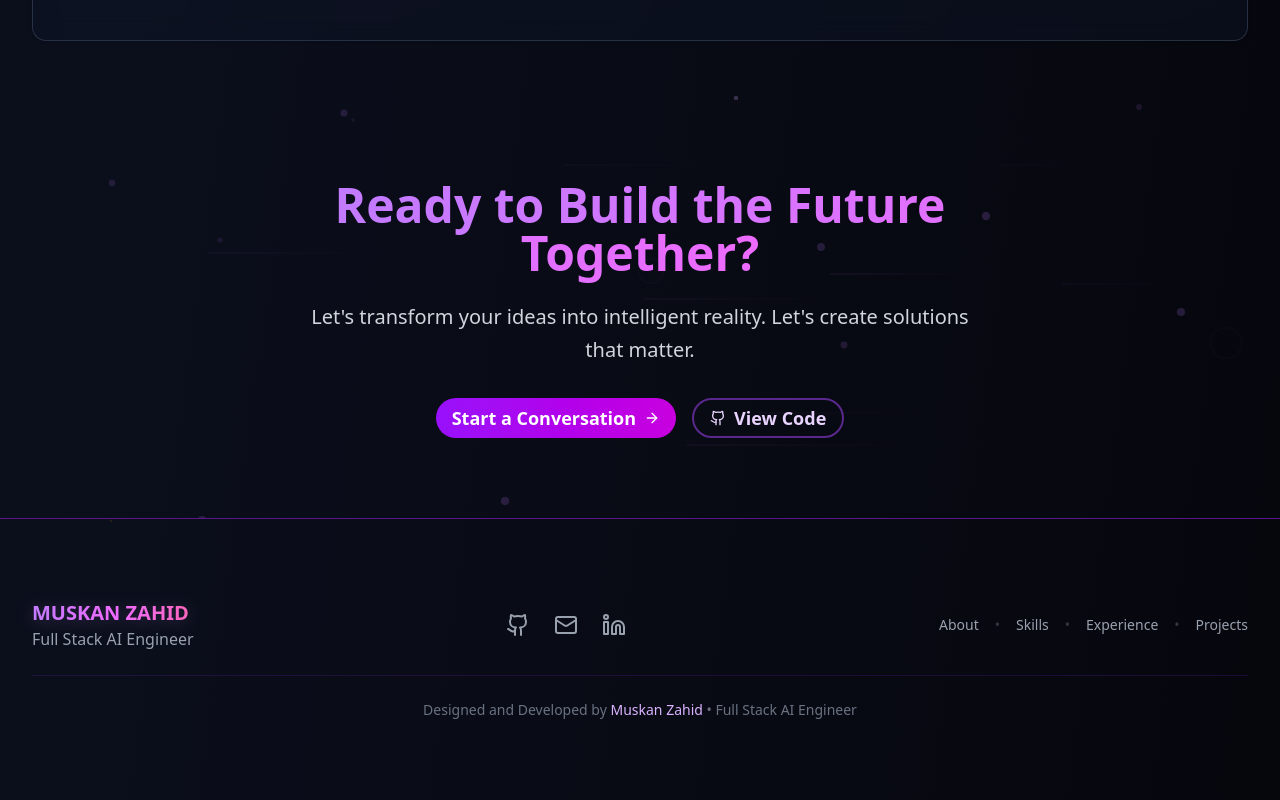
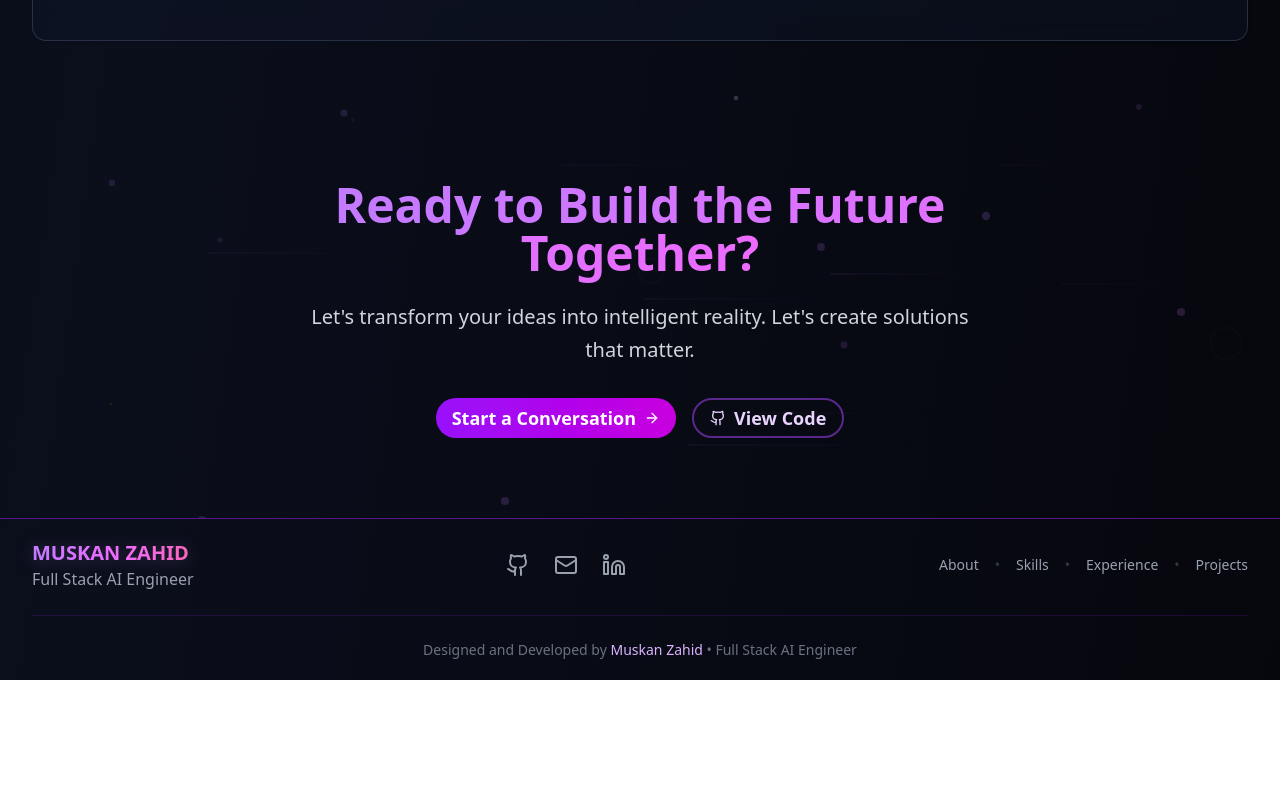
Before and after one commit to Muskan-Zahid121/My-Latest-Portfolio, a React (Vite) app: page / in a window 1280 px wide. Shown: the part 8704-9504 px from the top of the page. After the commit the page ends 9384 px from the top, so only its background shows below. Built offline with nearby package versions, Linux system fonts and the light colour scheme.

Commit message:
Update hero.tsx

```diff
--- a/src/components/hero.tsx
+++ b/src/components/hero.tsx
@@ -1293,7 +1293,7 @@ export default function Home() {
       </section>
 
       {/* Footer */}
-      <footer className="py-20 border-t border-purple-900 relative z-10">
+      <footer className="py-5 border-t border-purple-900 relative z-10">
         <div className="max-w-7xl mx-auto px-4 sm:px-6 lg:px-8">
           <div className="flex flex-col md:flex-row justify-between items-center">
             <div className="text-center md:text-left mb-4 md:mb-0">
```
